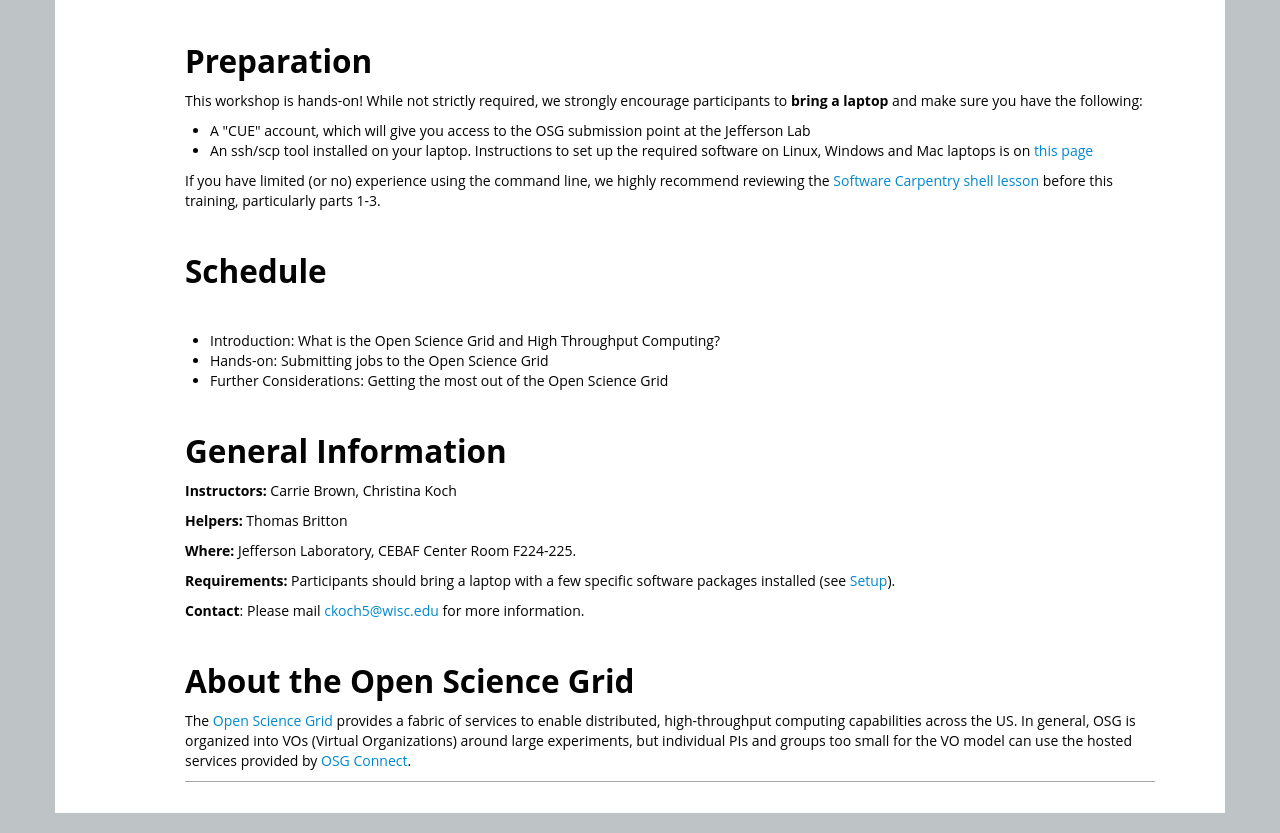
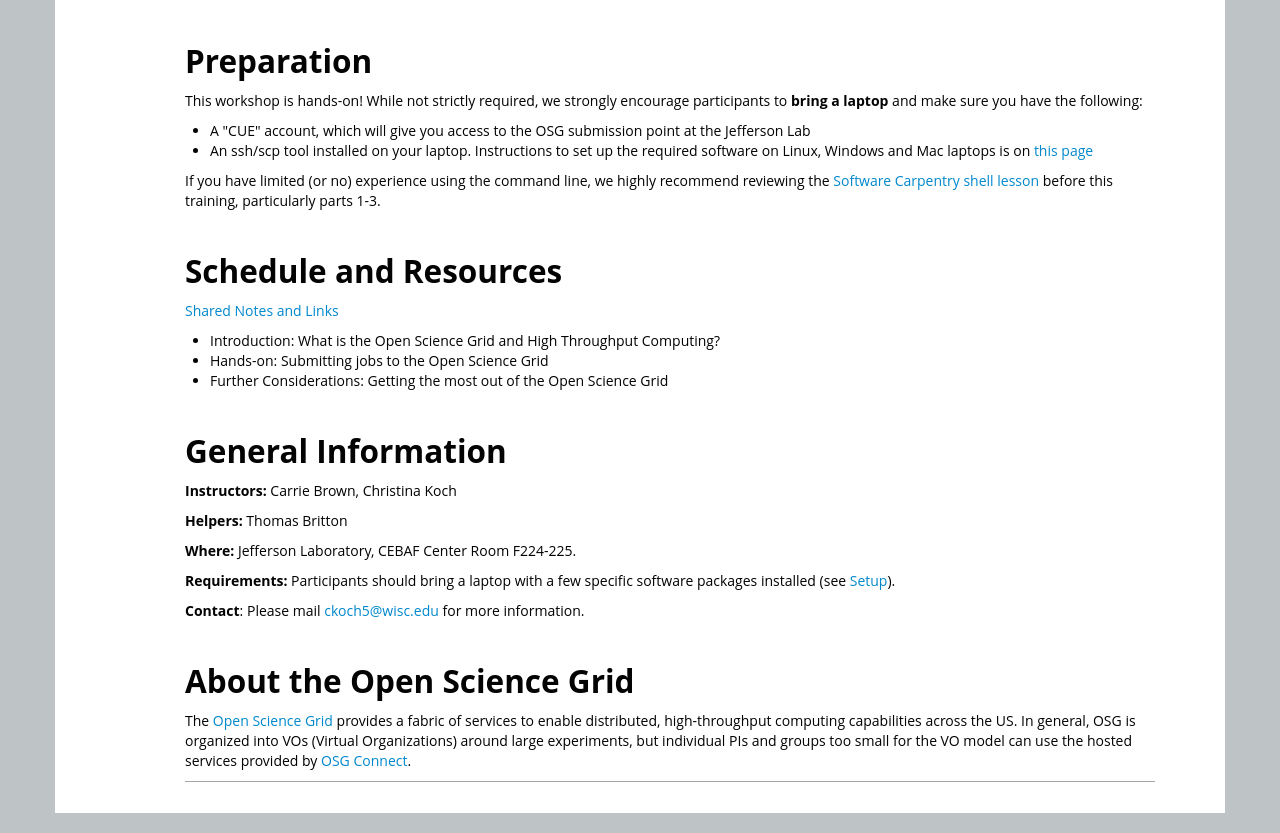
Before and after one commit to unlhcc/OSG-UserTraining-MWBD-2019, a Jekyll site: the page built from index.html, in a window 1280 px wide and 900 px high, scrolled down 1310 px, cut to the strip 67-900 px from the top of the window. Built offline with Jekyll 4.4.1, drawn with Linux system fonts in a browser that asks for light colours.

Commit message:
adding google doc

```diff
--- a/index.html
+++ b/index.html
@@ -43,8 +43,11 @@
 reviewing the <a href="http://swcarpentry.github.io/shell-novice/">Software Carpentry
 shell lesson</a> before this training, particularly parts 1-3.  </p>
 
-<h2>Schedule</h2>
-<h2> </h2>
+<h2>Schedule and Resources</h2>
+
+<p>
+<a href="https://docs.google.com/document/d/1prmBjVgvHLx0vVVDdICWrugjy4KMMCTkHNDIB-akigM/edit#">Shared Notes and Links</a>
+</p>
 
 <ul>
 <li>Introduction: What is the Open Science Grid and High Throughput Computing?</li>
```
